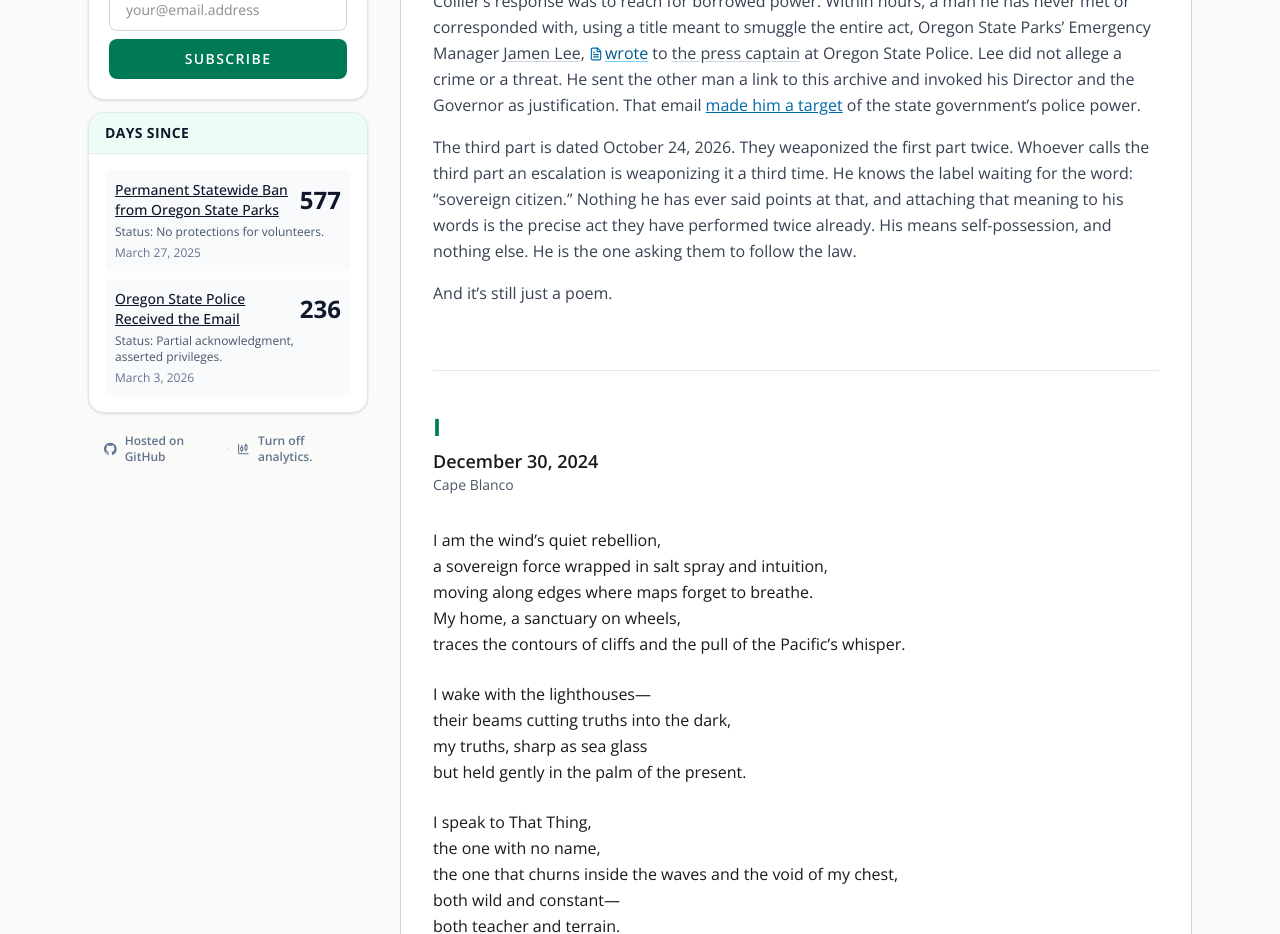
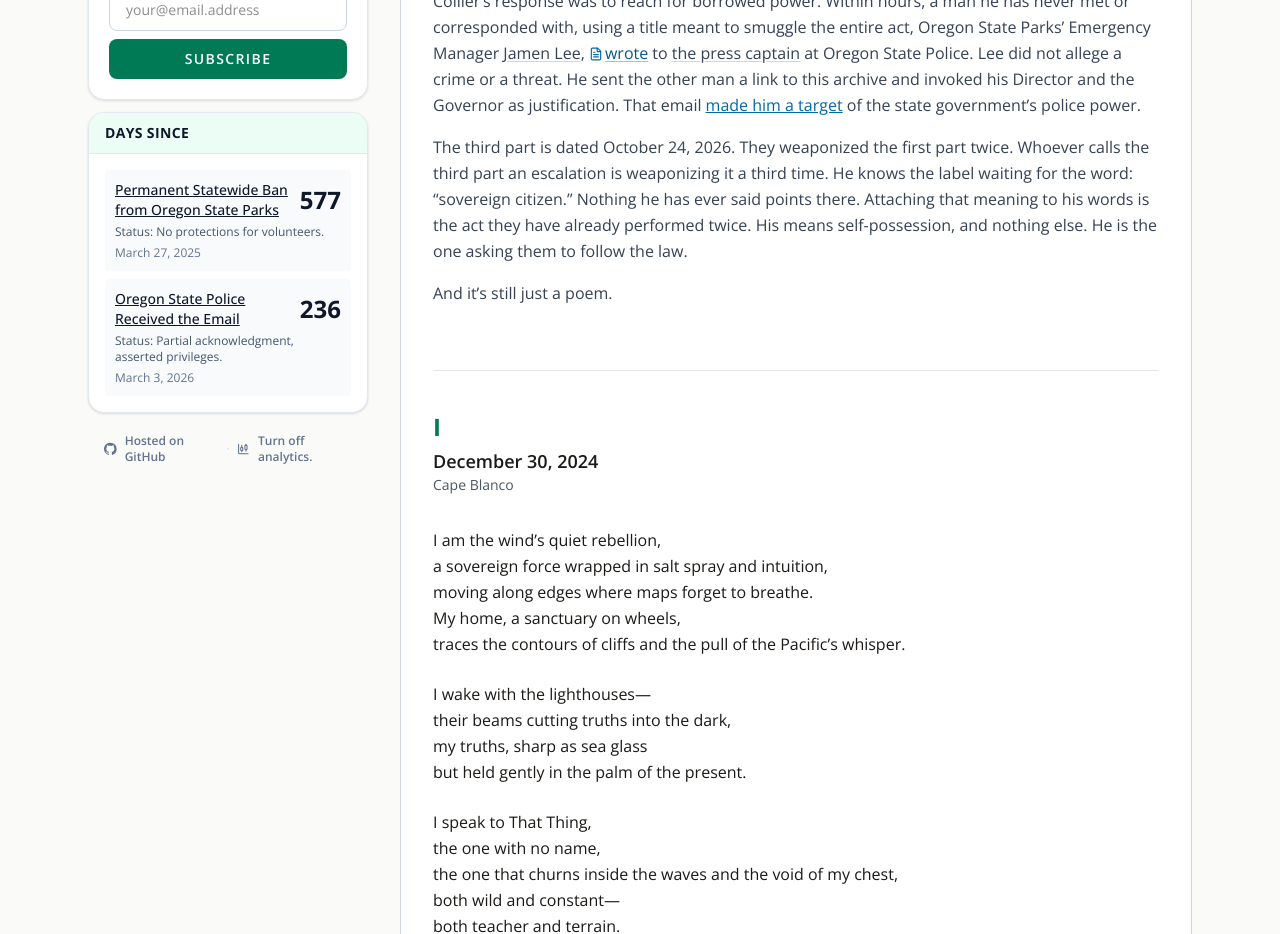
Before and after one commit to rswfire/rswfire.oprd, a Next.js app: page /soliloquy in a window 1280 px wide. Shown: the part 1120-2054 px from the top of the page. Built offline with nearby package versions, Linux system fonts and the light colour scheme.

Commit message:
Soliloquy: the act they have already performed twice

```diff
--- a/app/(archive)/soliloquy/page.tsx
+++ b/app/(archive)/soliloquy/page.tsx
@@ -365,8 +365,8 @@ export default function StormchasersSoliloquyPage() {
                 <p>
                     The third part is dated October 24, 2026. They weaponized the first part twice. Whoever calls the
                     third part an escalation is weaponizing it a third time. He knows the label waiting for the word: &ldquo;sovereign citizen.&rdquo;
-                    Nothing he has ever said points at that, and attaching that meaning to his words is the precise act
-                    they have performed twice already. His means self-possession, and nothing else. He is the one asking them to follow the law.
+                    Nothing he has ever said points there.
+                    Attaching that meaning to his words is the act they have already performed twice. His means self-possession, and nothing else. He is the one asking them to follow the law.
                 </p>
                 <p>And it&rsquo;s still just a poem.
                 </p>
```
